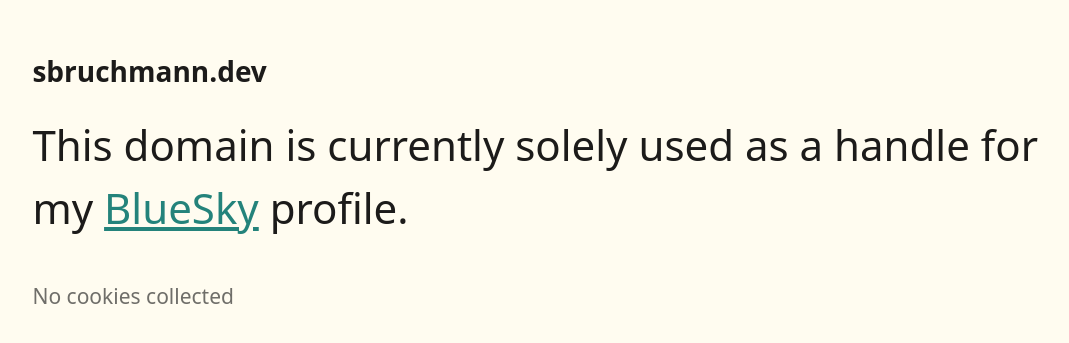
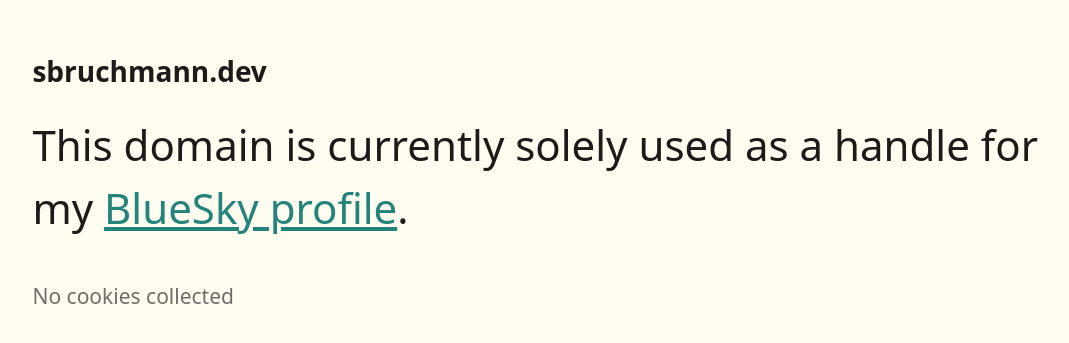
Before and after one commit to bruchmann/sbruchmann.dev, a website: page public/index.html in a window 1280 px wide. Shown: the part 219-562 px from the top of the page, without its empty margins (82-1151 px from the left). Drawn offline with Linux system fonts and the light colour scheme.

Commit message:
Fix: Move `profile` into hyperlink text for better semantics

```diff
--- a/public/index.html
+++ b/public/index.html
@@ -16,7 +16,7 @@
 		</header>
 
 		<main>
-			<p>This domain is currently solely used as a handle for my <a href="https://bsky.app/profile/sbruchmann.dev" rel="noreferrer">BlueSky</a> profile.</p>
+			<p>This domain is currently solely used as a handle for my <a href="https://bsky.app/profile/sbruchmann.dev" rel="noreferrer">BlueSky profile</a>.</p>
 		</main>
 
 		<footer>
```
